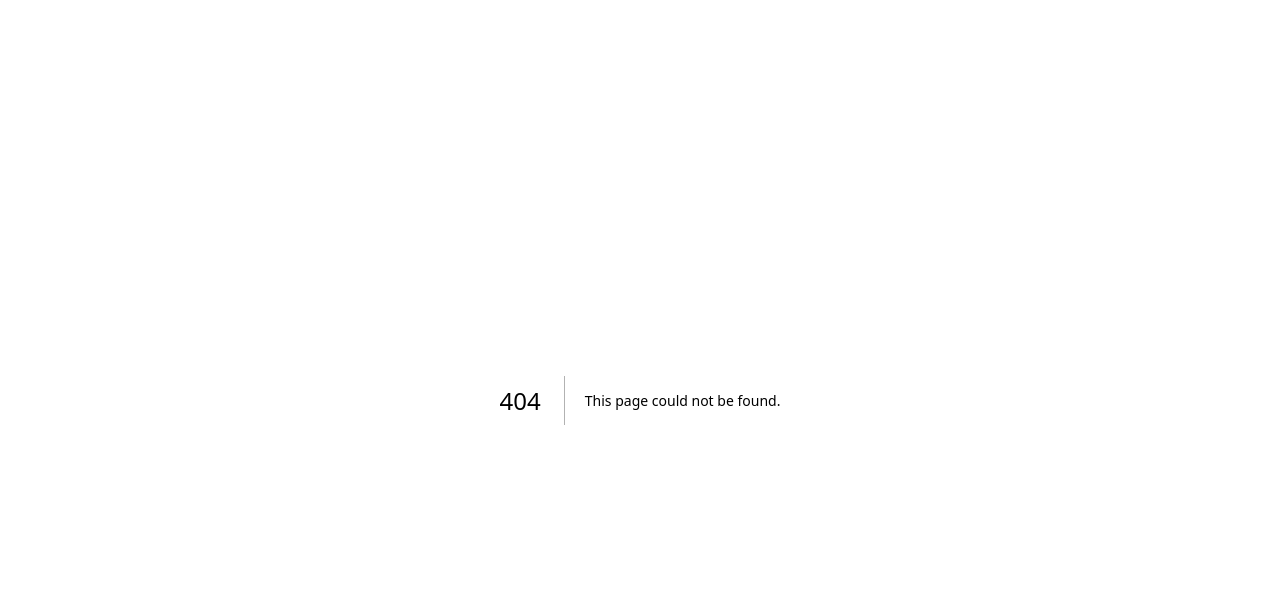
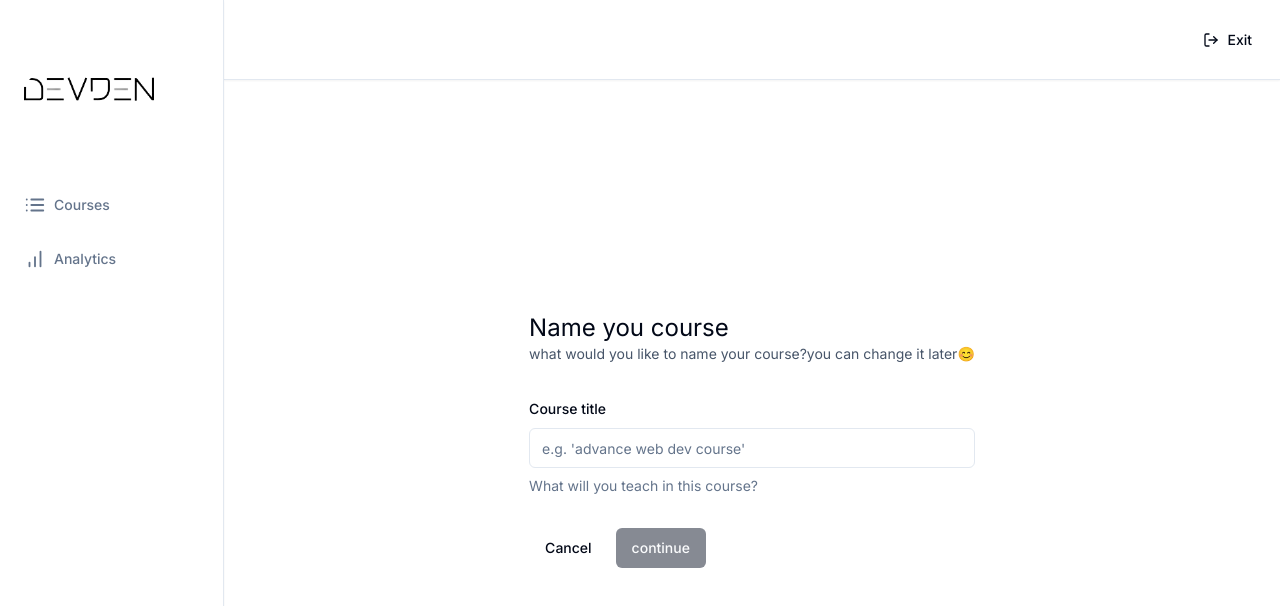
Before and after one commit to abdu11ahbaig/online-learning, a Next.js app: page /teacher/create in a window 1280 px wide. Before the commit this address had no page. Shown: the top 606 px of the page. Built offline with nearby package versions, Linux system fonts and the light colour scheme.

Commit message:
build course setup ui

```diff
--- a/app/(dashboard)/(routes)/teacher/courses/page.tsx
+++ b/app/(dashboard)/(routes)/teacher/courses/page.tsx
@@ -1,5 +1,14 @@
+import { Button } from "@/components/ui/button";
+import Link from "next/link";
+
 const CoursesPage = () => {
-  return ( <div>courses page</div> );
+  return (
+  <Link href="/teacher/create">
+    <div className="p-6">
+      <Button>add new course</Button>
+    </div>
+  </Link>
+  );
 }
 
 export default CoursesPage;
--- /dev/null
+++ b/app/(dashboard)/(routes)/teacher/create/page.tsx
@@ -0,0 +1,98 @@
+"use client";
+
+import * as z from 'zod';
+import axios from 'axios';
+import {zodResolver} from '@hookform/resolvers/zod';
+import {useForm} from "react-hook-form";
+import { useRouter } from 'next/navigation';
+import toast from 'react-hot-toast'
+
+import {
+  Form,
+  FormControl,
+  FormDescription,
+  FormField,
+  FormItem,
+  FormLabel,
+  FormMessage
+} from "@/components/ui/form"
+import { Button } from '@/components/ui/button';
+import { Input } from '@/components/ui/input';
+import Link from 'next/link';
+
+const formSchema = z.object({
+  title: z.string().min(1,{
+    message: 'title is required'
+  })
+});
+
+const CreatePage = () => {
+  const router  = useRouter();
+  const form = useForm<z.infer<typeof formSchema>>({
+    resolver:zodResolver(formSchema),
+    defaultValues: {
+      title:""
+    },
+  });
+
+  const {isSubmitting, isValid} = form.formState;
+  const onSubmit =async (values: z.infer<typeof formSchema>) => {
+    try{
+      const response = await axios.post('/api/course', values);
+      router.push(`/teacher/courses/${response.data.id}`);
+    } catch{
+      toast.error('something went wrong💀');
+    }
+  }
+
+  return (
+    <div className='max-w-5xl
+    mx-auto
+    flex md:items-center
+    md:justify-center
+    h-full
+    p-6'>
+      <div>
+        <h1 className='text-2xl'>Name you course</h1>
+        <p className='text-sm text-slate-600'>
+          what would you like to name your course?you can change it later😊
+        </p>
+        <Form {...form}>
+          <form onSubmit={form.handleSubmit(onSubmit)} className='space-y-8 mt-8'>
+            <FormField
+             control={form.control}
+             name= "title"
+             render={({field}) => (
+              <FormItem>
+                <FormLabel>Course title</FormLabel>
+                <FormControl>
+                  <Input disabled= {isSubmitting}
+                  placeholder="e.g. 'advance web dev course'"
+                  {...field}
+                  />
+                </FormControl>
+                <FormDescription>
+                  What will you teach in this course?
+                </FormDescription>
+                <FormMessage/>
+              </FormItem>
+             )}
+            />
+            <div className='flex items-center gap-x-2'>
+              <Link href="/">
+                <Button variant="ghost" type='button'>
+                  Cancel
+                </Button>
+              </Link>
+              <Button type='submit' disabled={!isValid || isSubmitting}>
+                continue
+              </Button>
+            </div>
+          </form>
+        </Form>
+      </div>
+    </div>
+   );
+}
+
+export default CreatePage;
--- a/app/layout.tsx
+++ b/app/layout.tsx
@@ -1,3 +1,4 @@
+import { ToastProvider } from '@/components/providers/toaster-provider'
 import './globals.css'
 import { ClerkProvider } from '@clerk/nextjs'
 import type { Metadata } from 'next'
@@ -18,7 +19,10 @@
   return (
     <ClerkProvider>
       <html lang="en">
-        <body className={inter.className}>{children}</body>
+        <body className={inter.className}>
+          <ToastProvider/>
+          {children}
+        </body>
       </html>
     </ClerkProvider>
   )
--- /dev/null
+++ b/components/providers/toaster-provider.tsx
@@ -0,0 +1,7 @@
+"use client";
+
+import {Toaster} from 'react-hot-toast';
+
+export const ToastProvider = () => {
+  return <Toaster/>
+}
--- /dev/null
+++ b/components/ui/form.tsx
@@ -0,0 +1,176 @@
+import * as React from "react"
+import * as LabelPrimitive from "@radix-ui/react-label"
+import { Slot } from "@radix-ui/react-slot"
+import {
+  Controller,
+  ControllerProps,
+  FieldPath,
+  FieldValues,
+  FormProvider,
+  useFormContext,
+} from "react-hook-form"
+
+import { cn } from "@/lib/utils"
+import { Label } from "@/components/ui/label"
+
+const Form = FormProvider
+
+type FormFieldContextValue<
+  TFieldValues extends FieldValues = FieldValues,
+  TName extends FieldPath<TFieldValues> = FieldPath<TFieldValues>
+> = {
+  name: TName
+}
+
+const FormFieldContext = React.createContext<FormFieldContextValue>(
+  {} as FormFieldContextValue
+)
+
+const FormField = <
+  TFieldValues extends FieldValues = FieldValues,
+  TName extends FieldPath<TFieldValues> = FieldPath<TFieldValues>
+>({
+  ...props
+}: ControllerProps<TFieldValues, TName>) => {
+  return (
+    <FormFieldContext.Provider value={{ name: props.name }}>
+      <Controller {...props} />
+    </FormFieldContext.Provider>
+  )
+}
+
+const useFormField = () => {
+  const fieldContext = React.useContext(FormFieldContext)
+  const itemContext = React.useContext(FormItemContext)
+  const { getFieldState, formState } = useFormContext()
+
+  const fieldState = getFieldState(fieldContext.name, formState)
+
+  if (!fieldContext) {
+    throw new Error("useFormField should be used within <FormField>")
+  }
+
+  const { id } = itemContext
+
+  return {
+    id,
+    name: fieldContext.name,
+    formItemId: `${id}-form-item`,
+    formDescriptionId: `${id}-form-item-description`,
+    formMessageId: `${id}-form-item-message`,
+    ...fieldState,
+  }
+}
+
+type FormItemContextValue = {
+  id: string
+}
+
+const FormItemContext = React.createContext<FormItemContextValue>(
+  {} as FormItemContextValue
+)
+
+const FormItem = React.forwardRef<
+  HTMLDivElement,
+  React.HTMLAttributes<HTMLDivElement>
+>(({ className, ...props }, ref) => {
+  const id = React.useId()
+
+  return (
+    <FormItemContext.Provider value={{ id }}>
+      <div ref={ref} className={cn("space-y-2", className)} {...props} />
+    </FormItemContext.Provider>
+  )
+})
+FormItem.displayName = "FormItem"
+
+const FormLabel = React.forwardRef<
+  React.ElementRef<typeof LabelPrimitive.Root>,
+  React.ComponentPropsWithoutRef<typeof LabelPrimitive.Root>
+>(({ className, ...props }, ref) => {
+  const { error, formItemId } = useFormField()
+
+  return (
+    <Label
+      ref={ref}
+      className={cn(error && "text-destructive", className)}
+      htmlFor={formItemId}
+      {...props}
+    />
+  )
+})
+FormLabel.displayName = "FormLabel"
+
+const FormControl = React.forwardRef<
+  React.ElementRef<typeof Slot>,
+  React.ComponentPropsWithoutRef<typeof Slot>
+>(({ ...props }, ref) => {
+  const { error, formItemId, formDescriptionId, formMessageId } = useFormField()
+
+  return (
+    <Slot
+      ref={ref}
+      id={formItemId}
+      aria-describedby={
+        !error
+          ? `${formDescriptionId}`
+          : `${formDescriptionId} ${formMessageId}`
+      }
+      aria-invalid={!!error}
+      {...props}
+    />
+  )
+})
+FormControl.displayName = "FormControl"
+
+const FormDescription = React.forwardRef<
+  HTMLParagraphElement,
+  React.HTMLAttributes<HTMLParagraphElement>
+>(({ className, ...props }, ref) => {
+  const { formDescriptionId } = useFormField()
+
+  return (
+    <p
+      ref={ref}
+      id={formDescriptionId}
+      className={cn("text-sm text-muted-foreground", className)}
+      {...props}
+    />
+  )
+})
+FormDescription.displayName = "FormDescription"
+
+const FormMessage = React.forwardRef<
+  HTMLParagraphElement,
+  React.HTMLAttributes<HTMLParagraphElement>
+>(({ className, children, ...props }, ref) => {
+  const { error, formMessageId } = useFormField()
+  const body = error ? String(error?.message) : children
+
+  if (!body) {
+    return null
+  }
+
+  return (
+    <p
+      ref={ref}
+      id={formMessageId}
+      className={cn("text-sm font-medium text-destructive", className)}
+      {...props}
+    >
+      {body}
+    </p>
+  )
+})
+FormMessage.displayName = "FormMessage"
+
+export {
+  useFormField,
+  Form,
+  FormItem,
+  FormLabel,
+  FormControl,
+  FormDescription,
+  FormMessage,
+  FormField,
+}
--- /dev/null
+++ b/components/ui/input.tsx
@@ -0,0 +1,25 @@
+import * as React from "react"
+
+import { cn } from "@/lib/utils"
+
+export interface InputProps
+  extends React.InputHTMLAttributes<HTMLInputElement> {}
+
+const Input = React.forwardRef<HTMLInputElement, InputProps>(
+  ({ className, type, ...props }, ref) => {
+    return (
+      <input
+        type={type}
+        className={cn(
+          "flex h-10 w-full rounded-md border border-input bg-background px-3 py-2 text-sm ring-offset-background file:border-0 file:bg-transparent file:text-sm file:font-medium placeholder:text-muted-foreground focus-visible:outline-none focus-visible:ring-2 focus-visible:ring-ring focus-visible:ring-offset-2 disabled:cursor-not-allowed disabled:opacity-50",
+          className
+        )}
+        ref={ref}
+        {...props}
+      />
+    )
+  }
+)
+Input.displayName = "Input"
+
+export { Input }
--- /dev/null
+++ b/components/ui/label.tsx
@@ -0,0 +1,26 @@
+"use client"
+
+import * as React from "react"
+import * as LabelPrimitive from "@radix-ui/react-label"
+import { cva, type VariantProps } from "class-variance-authority"
+
+import { cn } from "@/lib/utils"
+
+const labelVariants = cva(
+  "text-sm font-medium leading-none peer-disabled:cursor-not-allowed peer-disabled:opacity-70"
+)
+
+const Label = React.forwardRef<
+  React.ElementRef<typeof LabelPrimitive.Root>,
+  React.ComponentPropsWithoutRef<typeof LabelPrimitive.Root> &
+    VariantProps<typeof labelVariants>
+>(({ className, ...props }, ref) => (
+  <LabelPrimitive.Root
+    ref={ref}
+    className={cn(labelVariants(), className)}
+    {...props}
+  />
+))
+Label.displayName = LabelPrimitive.Root.displayName
+
+export { Label }
```
Also changed, not shown: package.json (+7 -1 lines), 1 other file (tests, documents, lock files or other folders).
